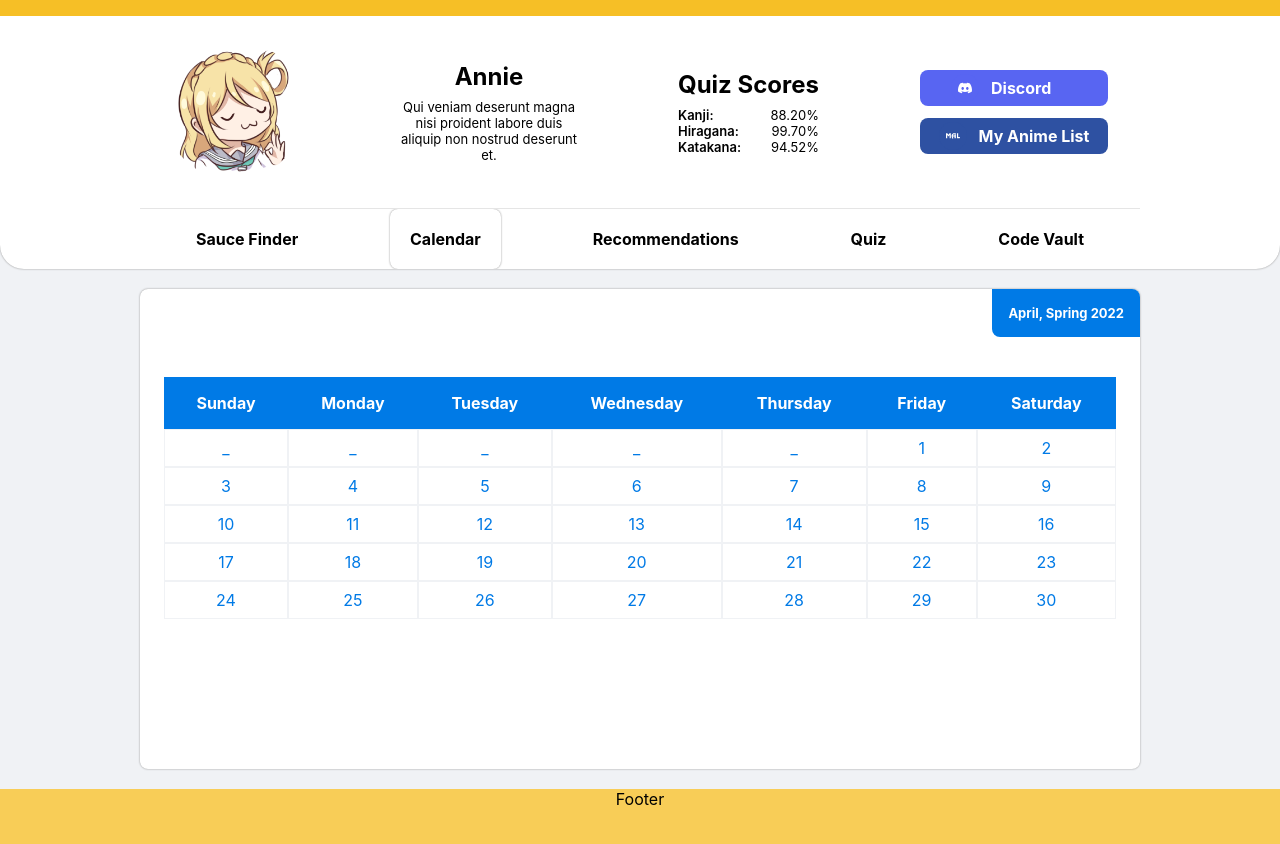
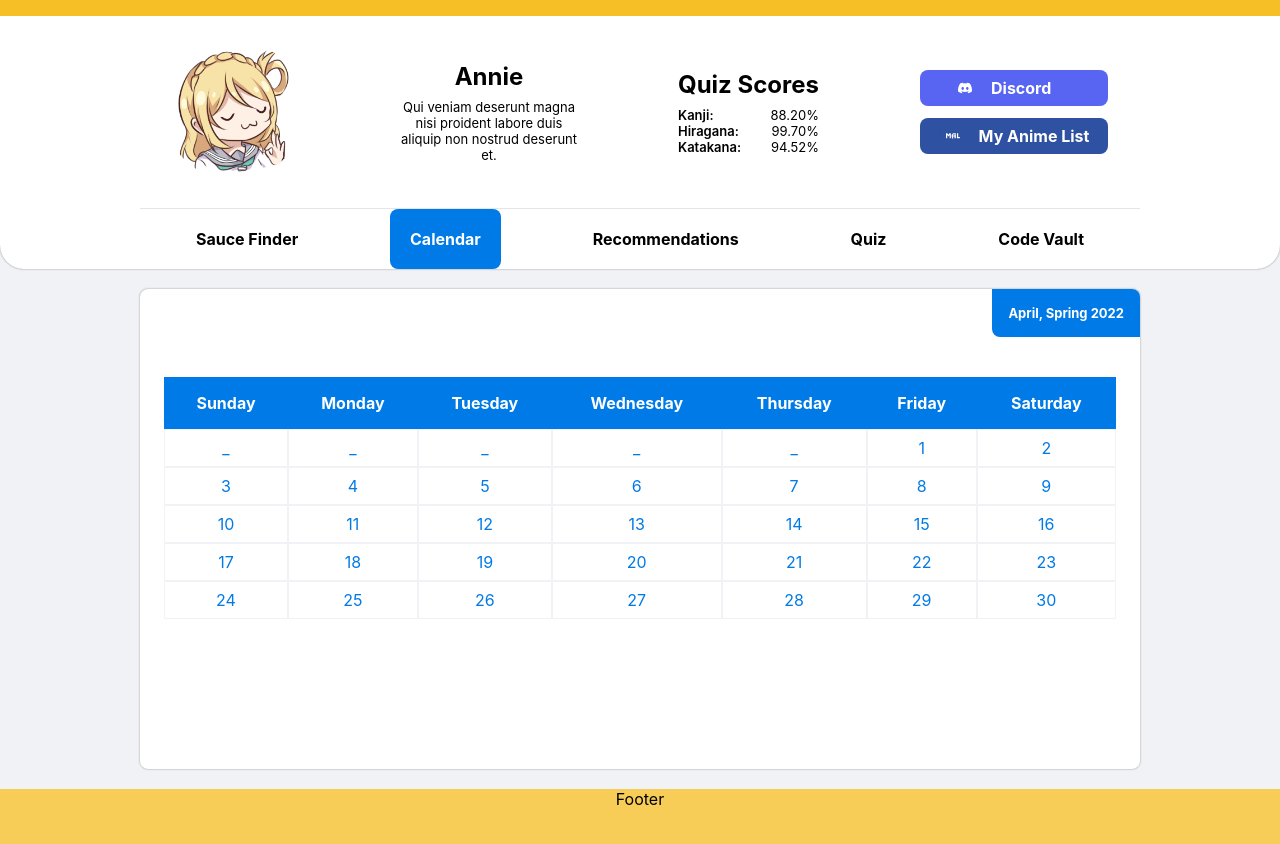
Before and after one commit to annie-capstone-sti-lipa/annie-capstone-sti-lipa.github.io, a React (Create React App) app: page / in a window 1280 px wide. Shown: the top 844 px of the page. Built offline with nearby package versions, Linux system fonts and the light colour scheme.

Commit message:
change colors

```diff
--- a/src/components/body/sauce-finder/sauce-finder.scss
+++ b/src/components/body/sauce-finder/sauce-finder.scss
@@ -8,7 +8,7 @@
   justify-content: space-around;
 
   .sauce-card {
-    border-left: 8px solid $positive;
+    border-left: 8px solid $secondary;
     margin: 12px;
     width: 90%;
     max-width: 300px;
@@ -43,7 +43,7 @@
     .view-button {
       display: flex;
       align-items: center;
-      background-color: $positive;
+      background-color: $secondary;
       padding: 4px 16px;
       color: white;
       font-weight: bold;
@@ -123,7 +123,7 @@
     .search-button {
       width: 90%;
       max-width: 300px;
-      background-color: $positive;
+      background-color: $secondary;
       padding: 16px;
       color: white;
       font-weight: bold;
--- a/src/components/header/tabnav/tabnav.scss
+++ b/src/components/header/tabnav/tabnav.scss
@@ -40,7 +40,8 @@
       }
 
       .selected {
-        @extend .box-shadow;
+        color: white;
+        background-color: $secondary;
       }
 
       .tabnav-item {
```
